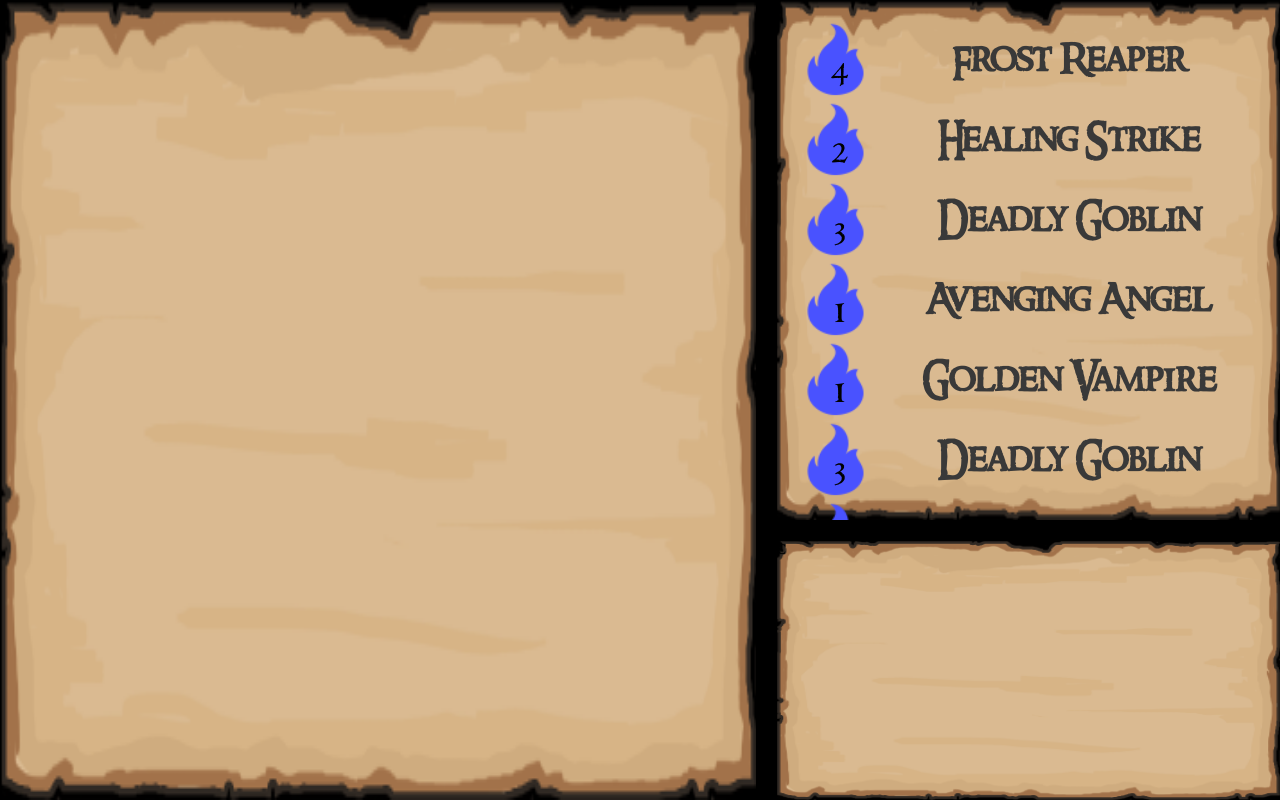
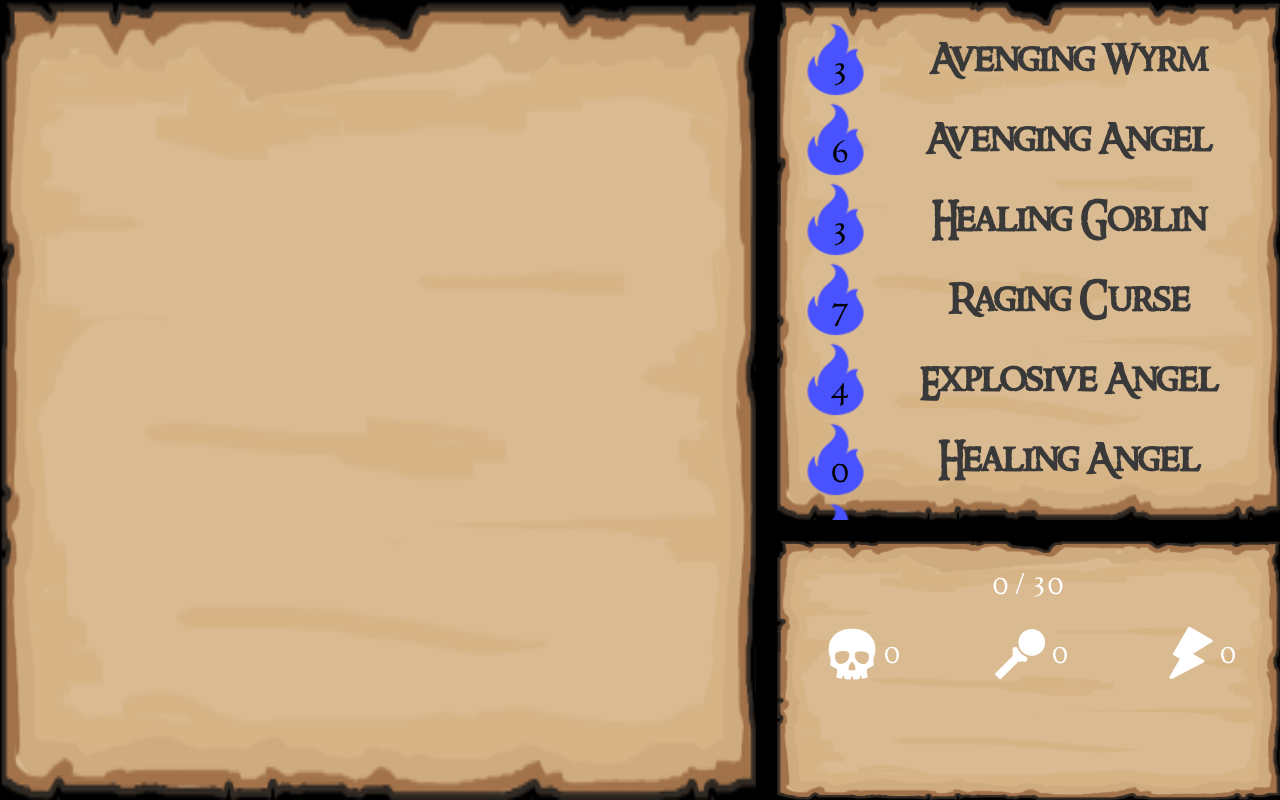
Before and after one commit to senpai-academy/deckbuilder-kata, a React (Create React App) app: page / in a window 1280 px wide. Built offline with nearby package versions, Linux system fonts and the light colour scheme.

Commit message:
casi pronto

```diff
--- a/src/App.css
+++ b/src/App.css
@@ -60,6 +60,7 @@ li {
 #DeckInfo{
   display: grid;
   grid-area: 2/2/3/3;
+
 }
 .relative {
   position: relative;
@@ -390,3 +391,57 @@ body{
 .Rare{
   filter: invert(94%) sepia(16%) saturate(4219%) hue-rotate(324deg) brightness(130%) contrast(91%);
 }
+
+.deck-Info{
+  display: grid;
+  grid-template-columns: 1fr;
+  grid-template-rows: 33% 34% 33%;
+}
+.deck-top{
+  display: grid;
+  grid-area: 1/1/2/2;
+margin-top: 5%;
+}
+.deck-mid{
+  display: grid;
+  grid-area: 2/1/3/2;
+  margin-top: 10%;
+}
+.flow-row{
+  display: flex;
+  flex-direction: row;
+  justify-content: space-around;
+}
+
+.deck-creature{
+  display: flex;
+  justify-self: flex-start;
+}
+.deckTopDetails{
+  text-align: center;
+  font-size: xx-large;
+
+  color: white;
+}
+.iconDeckDetails{
+  text-align: center;
+  font-size: xx-large;
+align-items: center;
+  color: white;
+  display: flex;
+}
+.deck-spell{
+  display: flex;
+}
+.icon-deck{
+  display: flex;
+
+}
+.deck-instant{
+display: flex;
+justify-self: flex-end;
+}
+.deck-bot{
+  display: grid;
+  grid-area: 3/1/4/2;
+}
--- a/src/App.js
+++ b/src/App.js
@@ -6,6 +6,7 @@ import { useEffect, useState } from 'react';
 import {CardsPanel} from './Cards/Cards';
 import {CardBank} from './components/cardBank'
 import Modal from "./components/modal"
+import DeckInfo from './components/deckInfo';
 
 
 function App() {
@@ -18,13 +19,14 @@ function App() {
   const [IdTemporal, setIdTemporal] = useState("")
 
   useEffect(()=>{
-    const cardsQuantity = 50;
+    const cardsQuantity = 30;
     let tempCards = []
     for (let i = 0; i < cardsQuantity; i++) {
       const card = new CardGenerator().generateCard()
       tempCards.push(card);
     }
     setState({...state, cards: tempCards})
+    console.log(state.card)
   },[])
 
   const selectCard = (id) =>{
@@ -77,7 +79,12 @@ function App() {
               <CardBank
               myCards={state.cards} select={selectCard}/>
         </div>
-        <div id="DeckInfo" className="backGround">c</div>
+        <div id="DeckInfo" className="backGround">
+          <DeckInfo
+        myCards={state.myCards}/>
+      </div>
+
+
 
     </div>
     </>
--- /dev/null
+++ b/src/components/deckInfo.jsx
@@ -0,0 +1,61 @@
+
+
+const DeckInfo = ({myCards}) => {
+    let criaturascartas = 0
+    let spellcartas = 0
+    let instantcartas = 0
+myCards.forEach(card => {
+    switch (card.cardType) {
+        case "Creature":
+            criaturascartas+= 1
+        break;
+        case "Spell":
+            spellcartas+= 1
+        break;
+        default:
+            instantcartas+= 1
+        break;
+    }
+});
+    return (
+        <div>
+            <div className={"deck-Info"}>
+                <div className="deck-top">
+
+                    <span className="deckTopDetails">
+{myCards.length} / 30
+                    </span>
+
+                </div>
+
+                <div className="deck-mid flow-row">
+                    <div className="deck-creature">
+                        <span className="iconDeckDetails">
+                            <img alt="creature" className="icon-deck" src="/Sprites/Icons/Creature.png"/>{criaturascartas}
+                        </span>
+                    </div>
+
+                    <div className="deck-spell">
+                        <span className="iconDeckDetails">
+                            <img alt="spell" className="icon-deck" src="/Sprites/Icons/Spell.png"/>{spellcartas}
+                        </span>
+
+                    </div>
+
+                    <div className="deck-instant">
+                        <span className="iconDeckDetails">
+                            <img alt="instant" className="icon-deck" src="/Sprites/Icons/Instant.png"/>{instantcartas}
+                        </span>
+
+                    </div>
+
+                </div>
+
+                <div className="deck-bot">
+                </div>
+            </div>
+        </div>
+    )
+}
+
+export default DeckInfo
```
